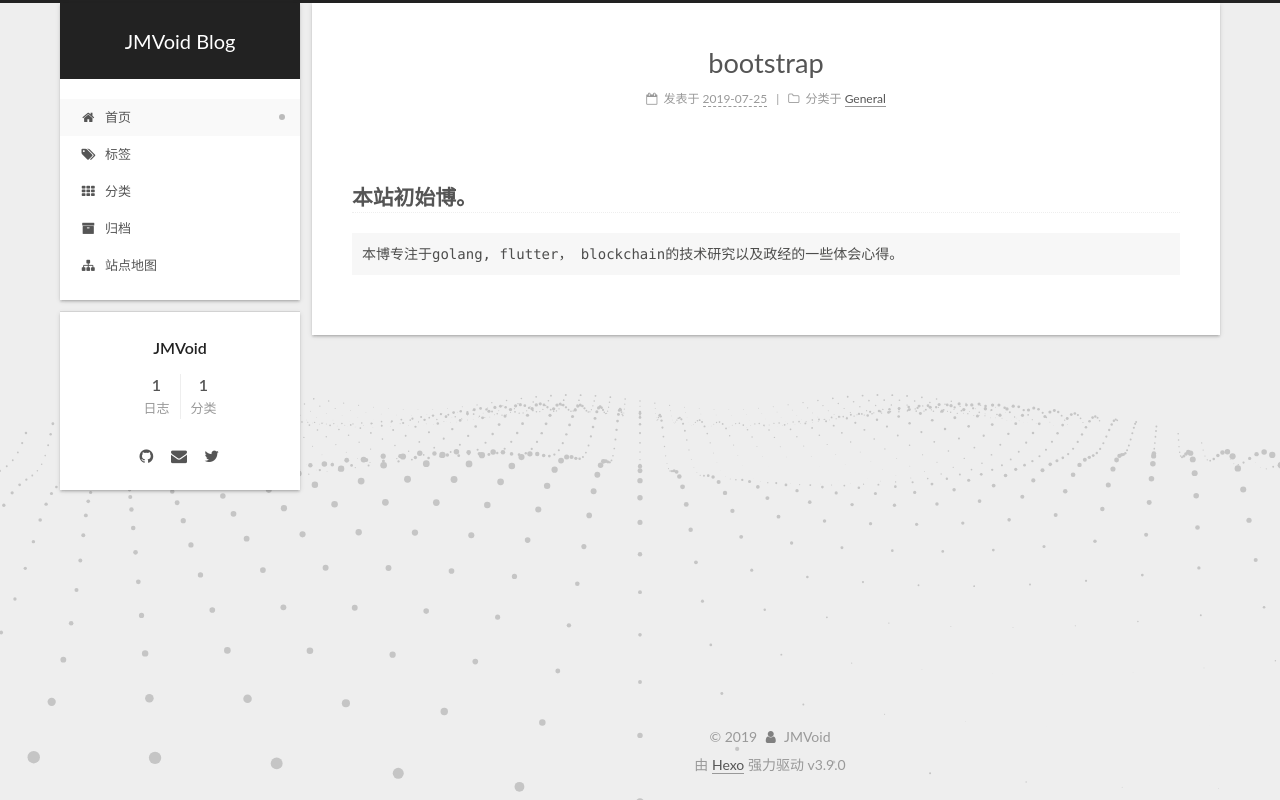
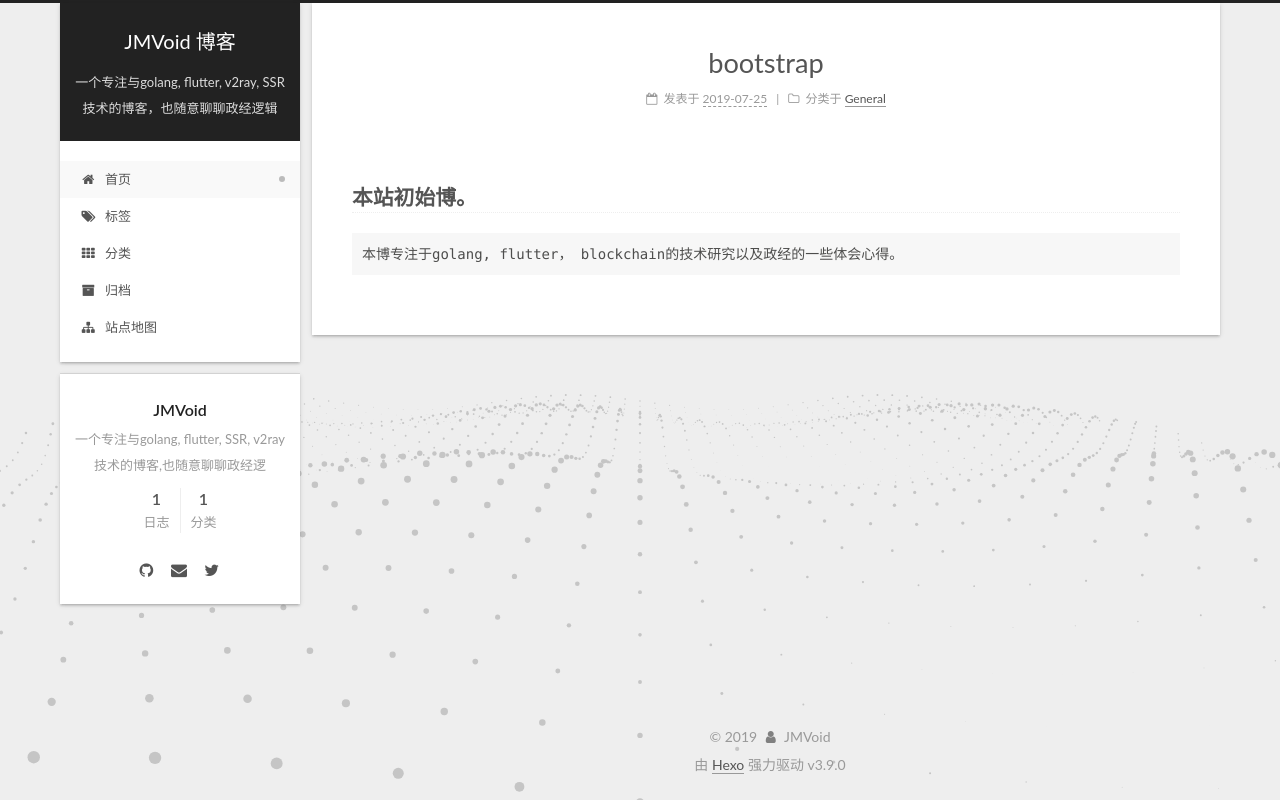
Before and after one commit to JMVoid/jmvoid.github.io, a plain HTML site: page index.html in a window 1280 px wide. Drawn offline with Linux system fonts and the light colour scheme; animation ran at ten frames a second.

Commit message:
Site updated: 2019-07-26 00:54:35

```diff
--- a/css/main.css
+++ b/css/main.css
@@ -1705,7 +1705,7 @@ pre .javascript .function {
   width: 4px;
   height: 4px;
   border-radius: 50%;
-  background: #d28770;
+  background: #1a81e9;
 }
 .feed-link,
 .chat {
--- a/index.html
+++ b/index.html
@@ -94,13 +94,17 @@
   };
 </script>
 
-  <meta property="og:type" content="website">
-<meta property="og:title" content="JMVoid Blog">
+  <meta name="description" content="一个专注与golang,  flutter, SSR, v2ray 技术的博客,也随意聊聊政经逻">
+<meta name="keywords" content="SSR,v2ray,flutter,golang">
+<meta property="og:type" content="website">
+<meta property="og:title" content="JMVoid 博客">
 <meta property="og:url" content="https://jmvoid.github.io/index.html">
-<meta property="og:site_name" content="JMVoid Blog">
+<meta property="og:site_name" content="JMVoid 博客">
+<meta property="og:description" content="一个专注与golang,  flutter, SSR, v2ray 技术的博客,也随意聊聊政经逻">
 <meta property="og:locale" content="zh-CN">
 <meta name="twitter:card" content="summary">
-<meta name="twitter:title" content="JMVoid Blog">
+<meta name="twitter:title" content="JMVoid 博客">
+<meta name="twitter:description" content="一个专注与golang,  flutter, SSR, v2ray 技术的博客,也随意聊聊政经逻">
 
 
 
@@ -119,7 +123,7 @@
 </script>
 
 
-  <title>JMVoid Blog</title>
+  <title>JMVoid 博客 - 一个专注与golang, flutter, v2ray, SSR 技术的博客，也随意聊聊政经逻辑</title>
 
 
 
@@ -179,10 +183,14 @@
     <div class="custom-logo-site-title">
       <a href="/" class="brand" rel="start">
         <span class="logo-line-before"><i></i></span>
-        <span class="site-title">JMVoid Blog</span>
+        <span class="site-title">JMVoid 博客</span>
         <span class="logo-line-after"><i></i></span>
       </a>
     </div>
+
+
+        <p class="site-subtitle">一个专注与golang, flutter, v2ray, SSR 技术的博客，也随意聊聊政经逻辑</p>
+
 
 
   </div>
@@ -331,12 +339,12 @@
 
     <span hidden itemprop="author" itemscope itemtype="http://schema.org/Person">
       <meta itemprop="name" content="JMVoid">
-      <meta itemprop="description" content>
+      <meta itemprop="description" content="一个专注与golang,  flutter, SSR, v2ray 技术的博客,也随意聊聊政经逻">
       <meta itemprop="image" content="/images/avatar.gif">
     </span>
 
     <span hidden itemprop="publisher" itemscope itemtype="http://schema.org/Organization">
-      <meta itemprop="name" content="JMVoid Blog">
+      <meta itemprop="name" content="JMVoid 博客">
     </span>
 
 
@@ -509,7 +517,7 @@
           <div class="site-author motion-element" itemprop="author" itemscope itemtype="http://schema.org/Person">
 
   <p class="site-author-name" itemprop="name">JMVoid</p>
-  <div class="site-description motion-element" itemprop="description"></div>
+  <div class="site-description motion-element" itemprop="description">一个专注与golang,  flutter, SSR, v2ray 技术的博客,也随意聊聊政经逻</div>
 </div>
 
 
@@ -532,8 +540,6 @@
 
 
             <a href="/categories/">
-
-
 
 
 
```
Also changed, not shown: 2019/07/25/bootstrap/index.html (+11 -8 lines), archives/2019/07/index.html (+15 -9 lines), archives/2019/index.html (+15 -9 lines), archives/index.html (+15 -9 lines), categories/General/index.html (+15 -9 lines), categories/index.html (+13 -9 lines).
